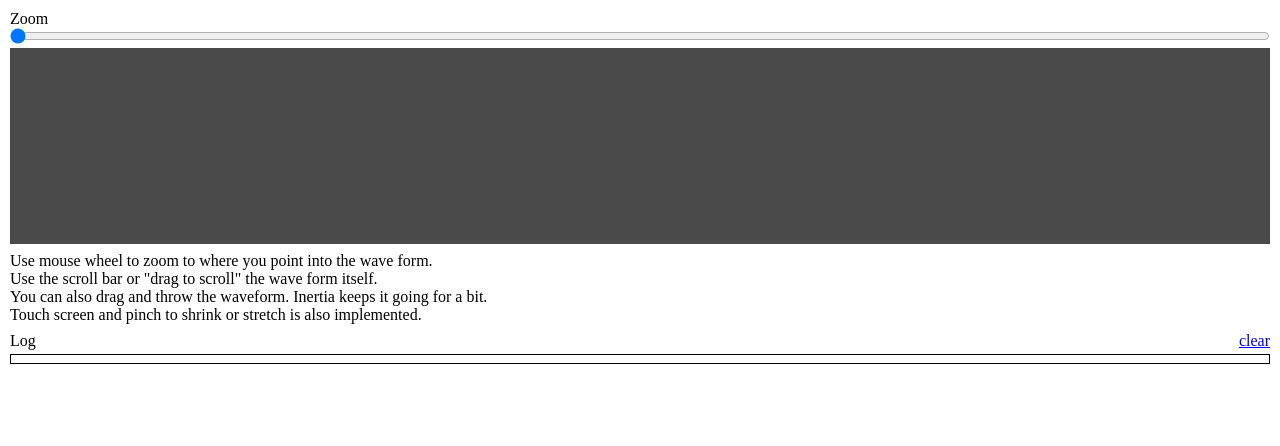
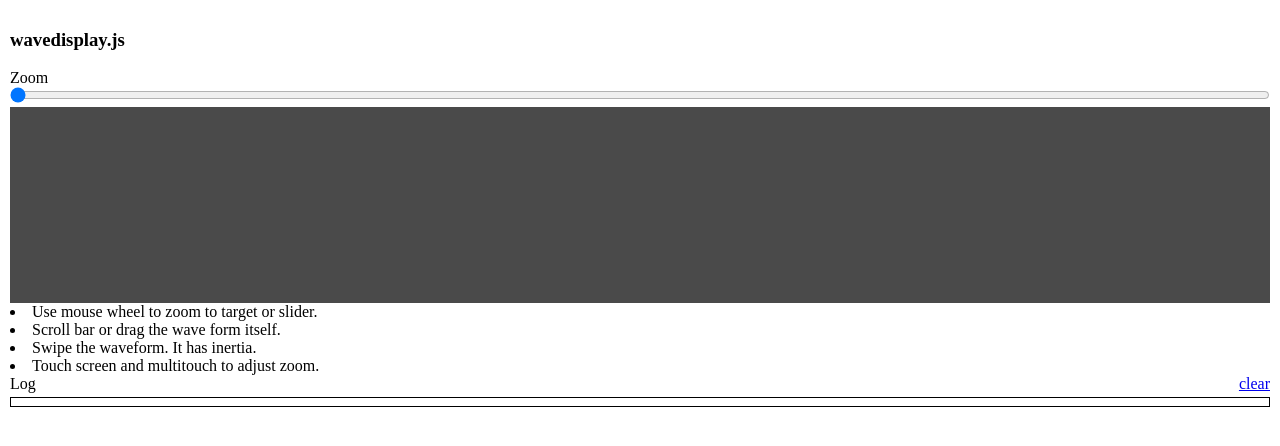
Before and after one commit to dinther/wavedisplay, a plain HTML site: page index.html in a window 1280 px wide. Drawn offline with Linux system fonts and the light colour scheme; no server answers.

Commit message:
Update index.html

```diff
--- a/index.html
+++ b/index.html
@@ -7,12 +7,13 @@
 		<link rel="stylesheet" href="./svgtest.css" />
 	</head>
 	<body>
+        <h3>wavedisplay.js</h3>
         <label id="zoomlbl">Zoom<input id="zoom" type="range" min="1" max="3000" value="1" step="0.001"></input></label>
         <div id="container"></div>
-        <p>Use mouse wheel to zoom to where you point into the wave form.<br>
-        Use the scroll bar or "drag to scroll" the wave form itself.<br>
-        You can also drag and throw the waveform. Inertia keeps it going for a bit.<br>
-        Touch screen and pinch to shrink or stretch is also implemented.</p>
+        <li>Use mouse wheel to zoom to target or slider.</li>
+        <li>Scroll bar or drag the wave form itself.</li>
+        <li>Swipe the waveform. It has inertia.</li>
+        <li>Touch screen and multitouch to adjust zoom.</li>
         <div id="logHeader"><span>Log</span><a href="#" onClick="document.querySelector('#log').innerHTML = '';">clear</a></div>
         <div id = "log"></div>
         <script type="module">
```
